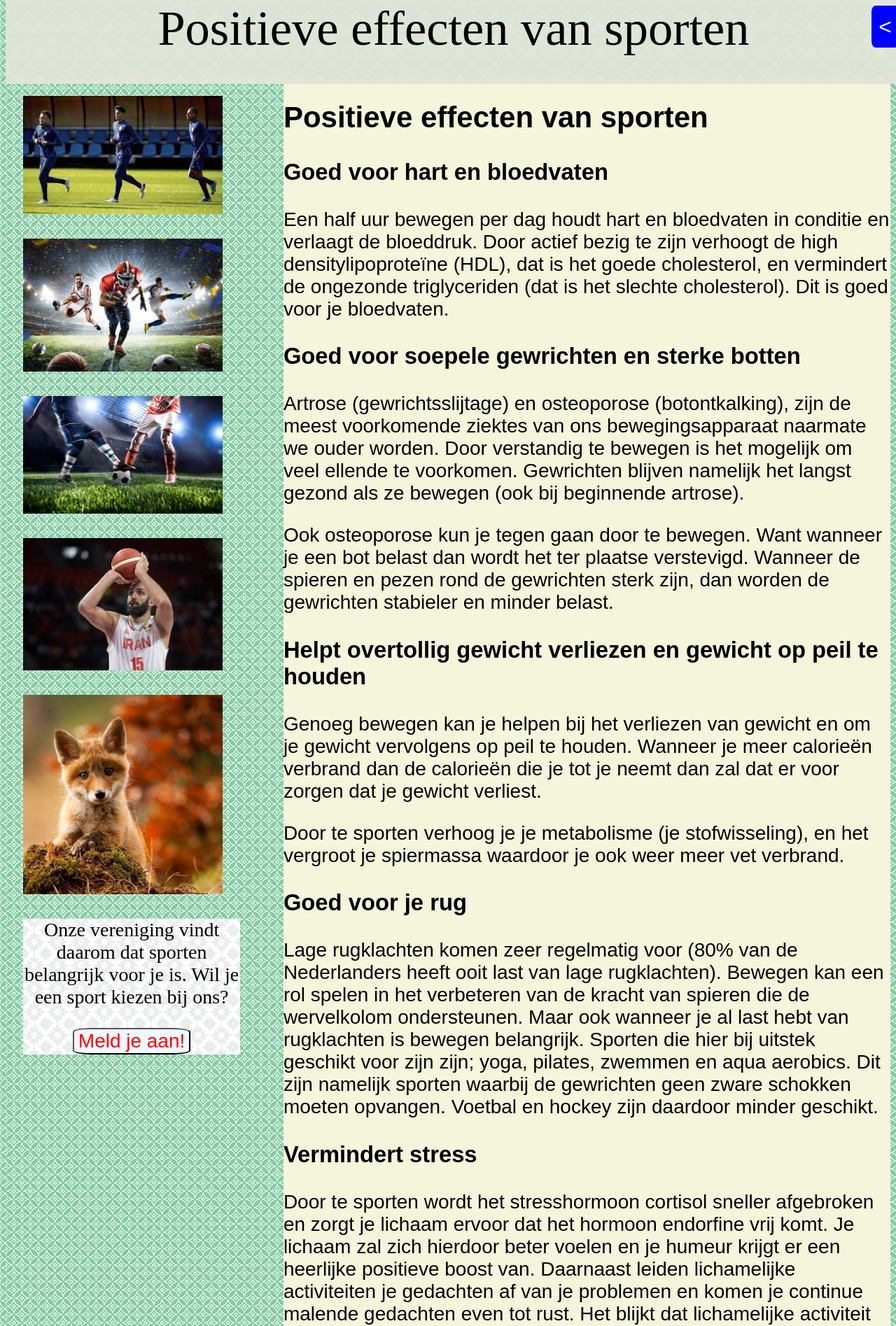
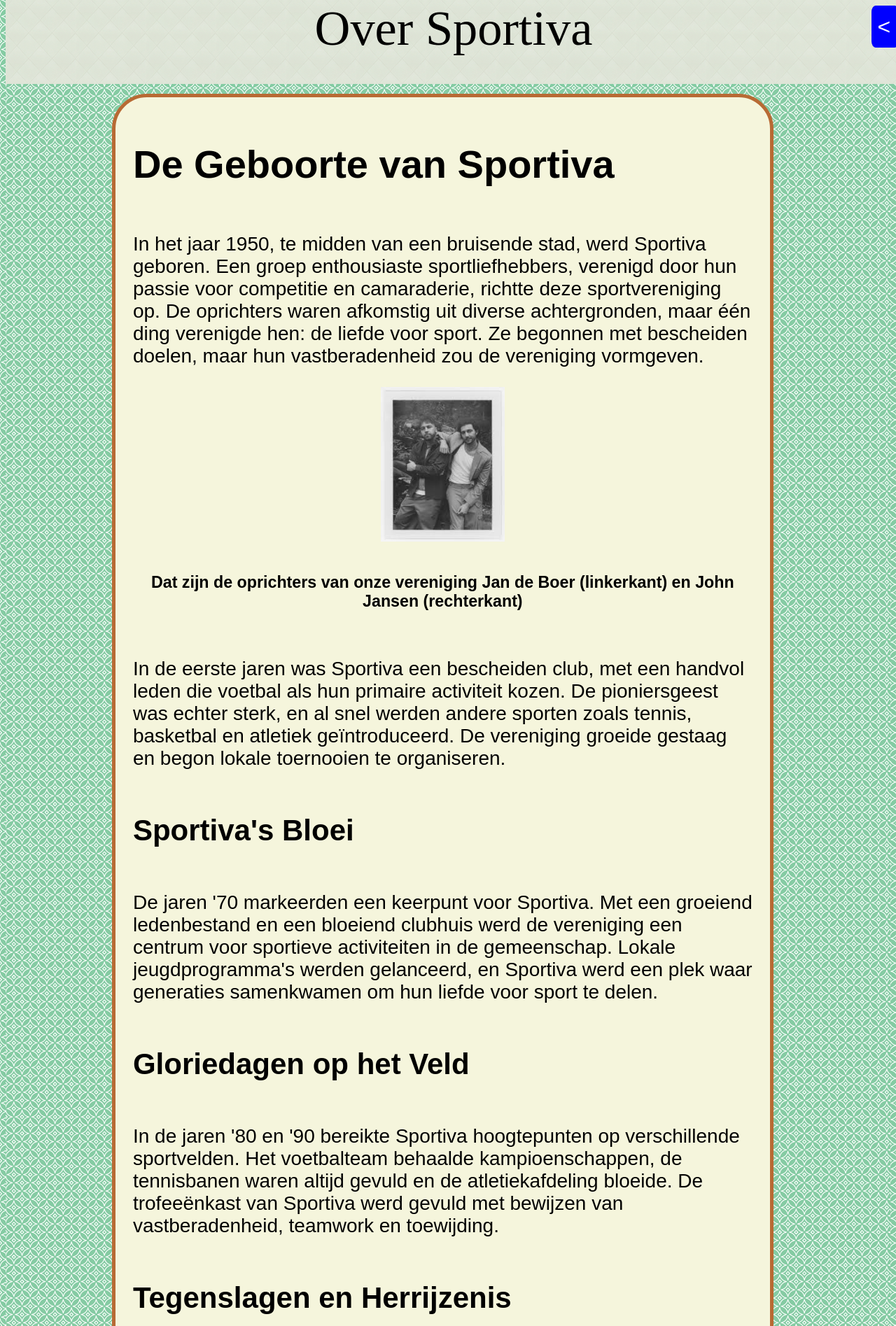
Before and after one commit to H3LL0U/Flask_school_project, a Flask app: page /over_ons in a window 1280 px wide. Shown: the top 1895 px of the page at 70% size. Run offline with Flask 3, Linux system fonts and the light colour scheme.

Commit message:
polishing + history to over ons page  added

```diff
--- a/main.py
+++ b/main.py
@@ -1,11 +1,11 @@
 from flask import Flask, render_template
 app = Flask(__file__)
-@app.route("/")
+@app.route("/over_ons")
 def home():
-    return render_template("sport_main.html", root_name = "/")
-@app.route("/over_ons")
+    return render_template("sport_main.html", root_name = "/over_ons")
+@app.route("/waarom_is_sporten_belangrijk")
 def about_us():
-    return render_template("sport (1).html", root_name = "/over_ons")
+    return render_template("sport (1).html", root_name = "/waarom_is_sporten_belangrijk")
 
 
 
--- a/static/scripts/navigation-bahaviour.js
+++ b/static/scripts/navigation-bahaviour.js
@@ -41,18 +41,22 @@
 document.getElementById("close-navigation").onclick = function(){
     const nav = document.getElementsByClassName("navigation");
     var default_val = '1s'
+    locked_val = "999999s"
     console.log(nav[0].style.transitionDuration)
-    if (nav[0].style.transitionDuration === default_val){
-        this.innerHTML = ">";
+    console.log(locked_val)
+    if (nav[0].style.transitionDuration !== locked_val){
 
-        nav[0].style.transitionDuration = "9999999999999s";
-        this.style.backgroundColor = "black";
-        console.log("???!!!!!@@##@#")
+        this.style.backgroundColor = "grey";
+        this.innerHTML = "&#128274;  ";
+        nav[0].style.transition = locked_val;
+        console.log("0???")
     }
     else{
-        console.log("??dsada?!!!")
-        this.style.backgroundColor = "grey";
+        console.log("???")
+
         this.innerHTML = "<";
-        nav[0].style.transition = default_val;
+
+        nav[0].style.transitionDuration = default_val;
+        this.style.backgroundColor = "blue";
     }
 }
--- a/static/sport.css
+++ b/static/sport.css
@@ -52,8 +52,12 @@ div.article{
     width: 70%;
     margin-top: 0px;
     font-size: 28px;
+    border: 5px solid #b86a34;
+    float: right;
+    border-radius: 50px;
+    padding: 2%;
 
-    float: right;
+
 }
 div.sub-article{
     background-color: bisque;
@@ -61,10 +65,11 @@ div.sub-article{
     position: relative;
     width: 40%;
     margin: 10%;
-    border: 1px solid grey;
-    border-radius: 15%;
+    border: 5px solid #b86a34;
+    border-radius: 50px;
     padding: 5%;
     float: left;
+
 
 }
 
@@ -116,6 +121,7 @@ div.bar{
 div.navigation button{
     width: 100%;
     height: 10%;
+    padding-right: 5%;
 
 
 }
--- a/templates/sidebuttons.html
+++ b/templates/sidebuttons.html
@@ -19,7 +19,7 @@
             <button id="close-navigation">&lt;</button>
             <button class="redirect" onclick="location.href = '/';"{% if root_name == "/"%} style= "background-color: antiquewhite;"{%endif%}> Menu</button>
             <button class="redirect" onclick="location.href = '/over_ons';" {% if root_name == "/over_ons"%} style= "background-color: antiquewhite;"{%endif%}>over ons</button>
-            <button class="redirect" onclick="location.href = '/waarom_is_sporten belangrijk';" {% if root_name == "/waarom_is_sporten belangrijk"%} style= "background-color: antiquewhite;"{%endif%}>waarom is sporten belangrijk</button>
+            <button class="redirect" onclick="location.href = '/waarom_is_sporten_belangrijk';" {% if root_name == "/waarom_is_sporten_belangrijk"%} style= "background-color: antiquewhite;"{%endif%}>waarom is sporten belangrijk</button>
             <script src="{{url_for ('static' ,filename = 'scripts/navigation-bahaviour.js')}}"></script>
 
 
--- a/templates/sport_main.html
+++ b/templates/sport_main.html
@@ -23,19 +23,64 @@
     </div>
     -->
     {% include "sidebuttons.html"%}
-<div class="container">
+<div class="container" style="display: flex; flex-direction: column;">
     <header class="header">
-        Menu
+        Over Sportiva
     </header>
+
+
+        <div class="article" style="margin-top: 10%; margin-left: 12%; display: flex; flex-direction: column; ;">
+        <h1>De Geboorte van Sportiva</h1>
+        <p>In het jaar 1950, te midden van een bruisende stad, werd Sportiva geboren. Een groep enthousiaste sportliefhebbers, verenigd door hun passie voor competitie en camaraderie, richtte deze sportvereniging op. De oprichters waren afkomstig uit diverse achtergronden, maar één ding verenigde hen: de liefde voor sport. Ze begonnen met bescheiden doelen, maar hun vastberadenheid zou de vereniging vormgeven.</p>
+        <div style="text-align: center;">
+            <img src="{{url_for('static', filename='afbeeldingen/oprichters.jpg')}}" style="width: 20%;" alt="Oprichters">
+            <h5>Dat zijn de oprichters van onze vereniging Jan de Boer (linkerkant) en John Jansen (rechterkant)</h5>
+        </div>
+        <p>In de eerste jaren was Sportiva een bescheiden club, met een handvol leden die voetbal als hun primaire activiteit kozen. De pioniersgeest was echter sterk, en al snel werden andere sporten zoals tennis, basketbal en atletiek geïntroduceerd. De vereniging groeide gestaag en begon lokale toernooien te organiseren.</p>
+
+        <h2>Sportiva's Bloei</h2>
+        <p>De jaren '70 markeerden een keerpunt voor Sportiva. Met een groeiend ledenbestand en een bloeiend clubhuis werd de vereniging een centrum voor sportieve activiteiten in de gemeenschap. Lokale jeugdprogramma's werden gelanceerd, en Sportiva werd een plek waar generaties samenkwamen om hun liefde voor sport te delen.</p>
+
+        <h2>Gloriedagen op het Veld</h2>
+        <p>In de jaren '80 en '90 bereikte Sportiva hoogtepunten op verschillende sportvelden. Het voetbalteam behaalde kampioenschappen, de tennisbanen waren altijd gevuld en de atletiekafdeling bloeide. De trofeeënkast van Sportiva werd gevuld met bewijzen van vastberadenheid, teamwork en toewijding.</p>
+
+        <h2>Tegenslagen en Herrijzenis</h2>
+        <p>Maar zoals bij elke organisatie waren er ook moeilijke tijden. Financiële uitdagingen en interne strubbelingen zorgden voor een neerwaartse spiraal. Toch weerstond Sportiva de storm en vond kracht in haar gemeenschap. Met herstructureringen en hernieuwde inzet kwam de vereniging sterker terug dan ooit tevoren.</p>
+
+        <h2>Sportiva in de 21e Eeuw</h2>
+        <p>In de 21e eeuw groeide Sportiva uit tot een moderne sportvereniging. Het omarmde technologie voor training, organiseerde internationale toernooien en breidde zijn faciliteiten uit. Sportiva bleef niet alleen een plek voor sportbeoefening, maar ook een hub voor sociale activiteiten en maatschappelijke betrokkenheid.</p>
+
+        <h2>Erfenis en Toekomst</h2>
+        <p>Vandaag de dag draagt Sportiva trots zijn rijke geschiedenis met zich mee. De vereniging heeft een erfenis van teamwork, doorzettingsvermogen en gemeenschapszin. De toekomst ziet er veelbelovend uit, met plannen voor verdere uitbreiding, jeugdontwikkeling en een voortdurende toewijding aan het bevorderen van sport in de samenleving.</p>
+        <p>Sportiva blijft niet alleen een plek voor sport, maar ook een thuis voor vriendschappen, gezondheid en de onuitputtelijke geest van competitie die de gemeenschap samenbrengt.</p>
+    </div>
 
 
 
 
 
 
-    <div class="article" style="margin-top: 15%; margin-left: 12%;">
 
-        <div style="height: auto;  display:inline-block" >
+
+
+
+
+
+
+    <div class="article" style="margin-top: 5%; margin-left: 12%;">
+
+
+        <div style =" padding-left: 18%;" >
+            <div class = "sub-article" style=" padding: 0%; padding-left: 2%; background-color: #d69970; width: auto;">
+                <h2>Comentaar van onze lidden:</h2>
+
+
+            </div>
+        </div>
+
+
+        <div style="height: auto; display:inline-block">
+
             <div class="sub-article" style="margin: 5%;">
                 "Als lid van deze geweldige sportvereniging heb ik ontdekt dat sporten meer is dan alleen fysieke activiteit;
                 het is een reis naar zelfontdekking. Hier vond ik mijn passie, mijn team en mijn plek in de sportwereld.
@@ -48,25 +93,28 @@
 
 
     <div style="height: auto; display:inline-block">
-        <img src="{{ url_for('static', filename='afbeeldingen/de_vries.jpg')}}" alt="no image" style= "width:35%; margin-top: 15.5%; padding-left:2%">
+        <img src="{{ url_for('static', filename='afbeeldingen/Laura van Dijk.jpg')}}" alt="no image" style= "width:35%; margin-top: 15.5%; padding-left:2%">
         <div class="sub-article" style="margin: 5%; float:right">
-        "Als lid van deze geweldige sportvereniging heb ik ontdekt dat sporten meer is dan alleen fysieke activiteit;
-        het is een reis naar zelfontdekking. Hier vond ik mijn passie, mijn team en mijn plek in de sportwereld.
-         Laat ons je helpen de sport te vinden die bij jou past, zodat ook jij kunt ervaren wat sport echt betekent."
-        <p>- Sport de Vries</p>
+            "Sportiva is voor mij meer dan een vereniging; het is een tweede thuis. De sfeer van teamgeest en vriendschap is ongeëvenaard. Ik ben dankbaar voor de kansen om te groeien als atleet en om betekenisvolle relaties op te bouwen. Samen streven we naar succes op en naast het veld!"
+        <p>-Laura van Dijk</p>
         </div>
 
 
     <div style="height: auto;  display:inline-block" >
         <div class="sub-article" style="margin: 5%;">
-            "Als lid van deze geweldige sportvereniging heb ik ontdekt dat sporten meer is dan alleen fysieke activiteit;
-            het is een reis naar zelfontdekking. Hier vond ik mijn passie, mijn team en mijn plek in de sportwereld.
-            Laat ons je helpen de sport te vinden die bij jou past, zodat ook jij kunt ervaren wat sport echt betekent."
-            <p>- Sport de Vries</p>
+            "Als liefhebber van verschillende sporten vond ik bij Sportiva de diversiteit die ik zocht. Het is een plek waar verschillende achtergronden samenkomen voor één passie: sport. Ik ben trots deel uit te maken van deze gemeenschap die niet alleen focust op prestaties, maar ook op inclusie en respect."
+            <p>- Mohammed Ali Khan</p>
 
         </div>
-        <img src="{{url_for('static', filename ='afbeeldingen/de_vries.jpg') }}" alt="no image" style="width: 35%; margin-top: 15.5%;">
+        <img src="{{url_for('static', filename ='afbeeldingen/Mohammed Ali Khan.jpg') }}" alt="no image" style="width: 35%; margin-top: 15.5%;">
     </div>
+
+    <div style="height: auto; display:inline-block">
+        <img src="{{ url_for('static', filename='afbeeldingen/Emma Hendriks.jpg')}}" alt="no image" style= "width:35%; margin-top: 15.5%; padding-left:2%">
+        <div class="sub-article" style="margin: 5%; float:right">
+            "De jeugdontwikkelings- programma's van Sportiva hebben een enorme impact gehad op mijn leven en dat van mijn kinderen. Mijn zoon heeft hier zijn liefde voor voetbal ontdekt, en mijn dochter heeft zich ontwikkeld als een veelbelovende tennisser. Het is fantastisch om te zien hoe de vereniging bijdraagt aan de groei van de jeugd."
+        <p>-Emma Hendriks</p>
+        </div>
 
 
 
```
Also changed, not shown: static/afbeeldingen/Emma Hendriks.jpg (added), static/afbeeldingen/Laura van Dijk.jpg (added), static/afbeeldingen/Mohammed Ali Khan.jpg (added), static/afbeeldingen/oprichters.jpg (added).
